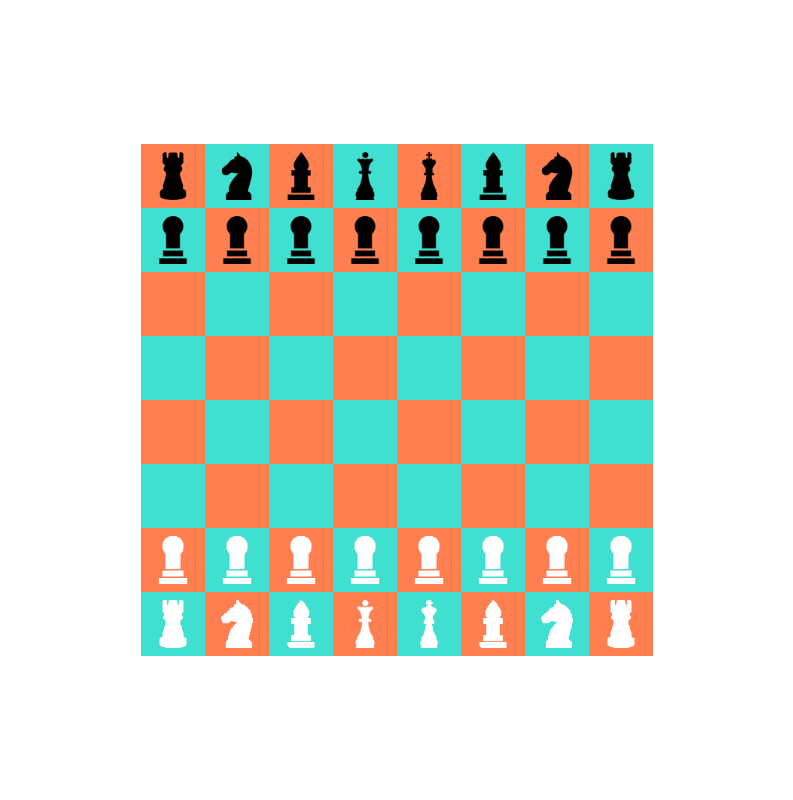
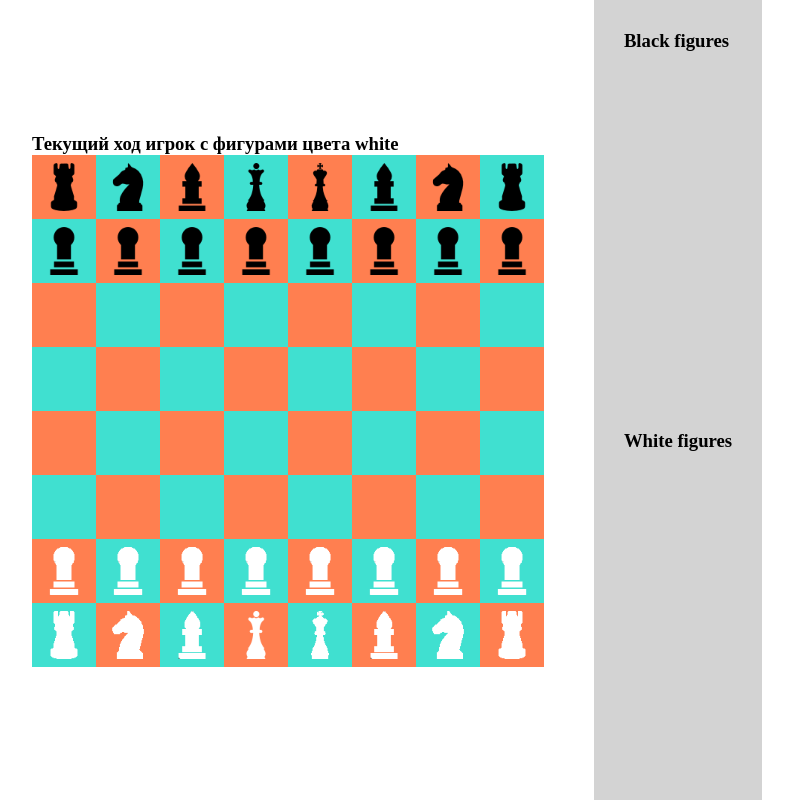
Before and after one commit to gts-786/mrv_chess, a React (Create React App) app: page / in a window 1280 px wide. Shown: the whole page, without its empty margins (243-1036 px from the left). Built offline with nearby package versions, Linux system fonts and the light colour scheme.

Commit message:
Add component LostFigures and swapPlayer method

```diff
--- a/src/App.css
+++ b/src/App.css
@@ -50,3 +50,10 @@
   border-radius: 50%;
   background-color: lime;
 }
+
+.lost {
+  height: calc(50vh - 60px);
+  padding: 30px;
+  margin-left: 50px;
+  background-color: lightgray;
+}
--- a/src/App.tsx
+++ b/src/App.tsx
@@ -1,13 +1,20 @@
+import LostFigures from "components/LostFigures";
+import { Colors } from "models/Colors";
+import { Player } from "models/Player";
 import { useEffect, useState } from "react";
 import "./App.css"
 import BoardComp from "./components/BoardComp";
 import { Board } from "./models/Board";
 
 function App() {
-  const [board, setBoard] = useState (new Board());
+  const [board, setBoard] = useState(new Board());
+  const [whitePlayer, setWhitePlayer] = useState(new Player(Colors.WHITE));
+  const [blackPlayer, setBlackPlayer] = useState(new Player(Colors.BLACK));
+  const [currentPlayer, setCurrentPlayer] = useState<Player | null>(null);
 
   useEffect(() => {
     restart()
+    setCurrentPlayer(whitePlayer);
   }, [])
 
   function restart() {
@@ -17,9 +24,28 @@ function App() {
     setBoard(newBoard);
   }
 
+  function swapPlayer() {
+    setCurrentPlayer(currentPlayer?.color === Colors.WHITE ? blackPlayer : whitePlayer)
+  }
+
   return (
     <div className="app">
-      <BoardComp board={board} setBoard={setBoard}/>
+      <BoardComp
+        board={board}
+        setBoard={setBoard}
+        currentPlayer={currentPlayer}
+        swapPlayer={swapPlayer}
+      />
+      <div>
+        <LostFigures
+          title="Black figures"
+          figures={board.lostBlackFigures}
+        />
+        <LostFigures
+          title="White figures"
+          figures={board.lostWhiteFigures}
+        />
+      </div>
     </div>
   );
 }
--- a/src/components/BoardComp.tsx
+++ b/src/components/BoardComp.tsx
@@ -1,4 +1,5 @@
 import { Cell } from "models/Cell";
+import { Player } from "models/Player";
 import React, { useEffect, useState } from "react";
 import { FC } from "react";
 import { Board } from "../models/Board";
@@ -7,18 +8,23 @@ import CellComp from "./CellComp";
 interface BoardProps {
     board: Board;
     setBoard: (board: Board) => void;
+    currentPlayer: Player | null;
+    swapPlayer: () => void;
 }
 
-const BoardComp: FC<BoardProps> = ({board, setBoard}) => {
+const BoardComp: FC<BoardProps> = ({ board, setBoard, currentPlayer, swapPlayer }) => {
     const [selectedCell, setSelectedCell] = useState<Cell | null>(null);
 
     function click(cell: Cell) {
         if (selectedCell && selectedCell !== cell && selectedCell.figure?.canMove(cell)) {
             selectedCell.moveFigure(cell);
+            swapPlayer();
             setSelectedCell(null);
         }
         else {
+            if (cell.figure?.color === currentPlayer?.color) {
                 setSelectedCell(cell);
+            }
         }
     }
 
@@ -31,14 +37,16 @@ const BoardComp: FC<BoardProps> = ({board, setBoard}) => {
         updateBoard()
     }
 
-    function updateBoard () {
+    function updateBoard() {
         const newBoard = board.getCopyBoard()
         setBoard(newBoard);
     }
 
     return (
+        <div>
+            <h3>Текущий ход игрок с фигурами цвета {currentPlayer?.color}</h3>
             <div className="board">
-            {board.cells.map ((row, index: number) =>
+                {board.cells.map((row, index: number) =>
                     <React.Fragment key={index}>
                         {row.map(cell =>
                             <CellComp cell={cell} key={cell.id}
@@ -48,6 +56,7 @@ const BoardComp: FC<BoardProps> = ({board, setBoard}) => {
                     </React.Fragment>
                 )}
             </div>
+        </div>
     );
 };
 export default BoardComp;
--- /dev/null
+++ b/src/components/LostFigures.tsx
@@ -0,0 +1,21 @@
+import { Figure } from "models/figures/Figure";
+import { FC } from "react";
+
+interface LostFiguresProps {
+    title: string;
+    figures: Figure[];
+}
+
+const LostFigures: FC<LostFiguresProps> = ({ title, figures }) => {
+    return (
+        <div className="lost">
+            <h3>{title}</h3>
+            {figures.map(figure =>
+                <div key={figure.id}>
+                    {figure.name} {figure.logo && <img width={20} height={20} src={figure.logo} />}
+                </div>
+            )}
+        </div>
+    );
+};
+export default LostFigures;
--- a/src/models/Board.ts
+++ b/src/models/Board.ts
@@ -6,9 +6,12 @@ import { Cell } from "./Cell";
 import { Queen } from './figures/Queen';
 import { Bishop } from './figures/Bishop';
 import { Knight } from './figures/Knight';
+import { Figure } from './figures/Figure';
 
 export class Board {
     cells: Cell[][] = []
+    lostBlackFigures: Figure[] = []
+    lostWhiteFigures: Figure[] = []
 
     public initCells() {
         for (let i = 0; i < 8; i++) {
@@ -27,6 +30,8 @@ export class Board {
 public getCopyBoard(): Board {
     const newBoard = new Board();
     newBoard.cells = this.cells;
+    newBoard.lostBlackFigures = this.lostBlackFigures;
+    newBoard.lostWhiteFigures = this.lostWhiteFigures;
     return newBoard
 }
 
@@ -90,5 +95,4 @@ public addFigures() {
     this.addQueens()
     this.addRooks()
 }
-
 }
--- a/src/models/Cell.ts
+++ b/src/models/Cell.ts
@@ -83,9 +83,18 @@ export class Cell {
         this.figure.cell = this;
     }
 
+    addLostFigure(figure: Figure) {
+        figure.color === Colors.BLACK
+        ? this.board.lostBlackFigures.push(figure)
+        : this.board.lostWhiteFigures.push(figure)
+    }
+
     moveFigure(target: Cell) {
         if (this.figure && this.figure?.canMove(target)) {
             this.figure?.moveFigure(target)
+            if (target.figure) {
+                this.addLostFigure(target.figure);
+            }
             target.setFigure(this.figure);
             this.figure = null;
         }
--- a/src/models/Player.ts
+++ b/src/models/Player.ts
@@ -1,3 +1,9 @@
+import { Colors } from './Colors';
+
 export class Player {
+    color: Colors;
 
+    constructor(color: Colors) {
+        this.color = color;
+    }
 }
```
Lines whose indentation alone changed are shown as unchanged.
